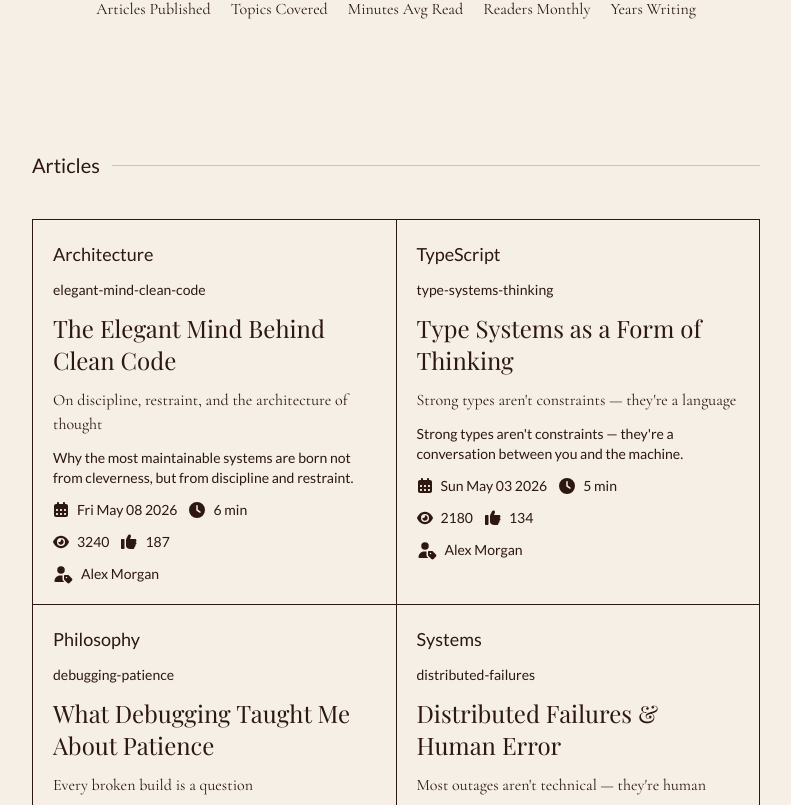
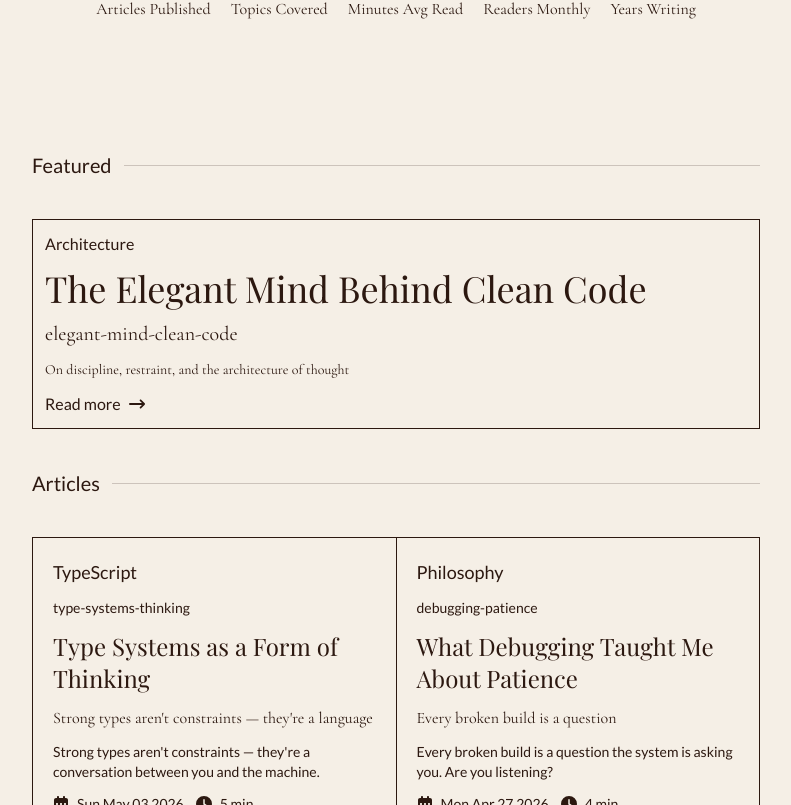
Before and after one commit to bye-shuvo/HowILearnedIt, a React (Vite) app: page / in a window 1280 px wide. Shown: the part 709-1514 px from the top of the page, without its empty margins (244-1035 px from the left). Built offline with nearby package versions, Linux system fonts and the light colour scheme; a web font is replaced by a local one.

Commit message:
Update : Added featured article section

```diff
--- a/src/Articles/types.ts
+++ b/src/Articles/types.ts
@@ -1,12 +1,26 @@
-export type ArticleTag =
-  | "Architecture"
-  | "TypeScript"
-  | "Systems"
-  | "Philosophy"
-  | "Craft"
-  | "DevOps"
-  | "Open Source"
-  | "Career";
+export const ARTICLE_TAGS = [
+  "Architecture",
+  "TypeScript",
+  "Systems",
+  "Philosophy",
+  "Craft",
+  "DevOps",
+  "Open Source",
+  "Career",
+  "Performance",
+  "Security",
+  "Testing",
+  "API Design",
+  "Database",
+  "Frontend",
+  "Backend",
+  "AI & ML",
+  "Tooling",
+  "Algorithms",
+  "Leadership",
+];
+
+export type ArticleTag = (typeof ARTICLE_TAGS)[number];
 
 export type ArticleSize = "featured" | "large" | "medium" | "small";
 
@@ -38,7 +52,7 @@ export interface Article {
   readTime: string;
   wordCount: number;
   featured: boolean;
-  status: "draft" | "published" | "archived";
+  status: "draft" | "published" | "archived" | string;
 
   // Engagement
   views?: number;
--- a/src/Home/ArticleGrid.tsx
+++ b/src/Home/ArticleGrid.tsx
@@ -1,6 +1,6 @@
 import React from "react";
-import Topics from "./Topics";
 import { type Article } from "../Articles/types.ts";
+import H1 from "../utils/H1.tsx";
 
 const ArticleGrid = () => {
   const ARTICLES: Article[] = [
@@ -156,12 +156,10 @@ const ArticleGrid = () => {
       views: 3780,
       likes: 267,
     },
-  ];
+  ].filter((article) => article.featured === false);
   return (
-    <section id="article-grid" className="max-w-full w-full h-fit px-5">
-      <h1 className="mb-10 text-xl flex items-center gap-3 w-full">
-        Articles <p className="w-full h-px bg-text/20"></p>
-      </h1>
+    <section id="article-grid" className="max-w-full w-full h-fit px-5 laptop-lg:px-0">
+        <H1 heading="Articles" />
       <div className="grid grid-cols-1 tablet-lg:grid-cols-2 border-t border-l">
         {ARTICLES.map((article, index) => {
           return (
--- /dev/null
+++ b/src/Home/Featured.tsx
@@ -0,0 +1,196 @@
+import React from "react";
+import { type Article } from "../Articles/types.ts";
+import H1 from "../utils/H1.tsx";
+
+const Featured = () => {
+      const ARTICLES: Article[] = [
+    {
+      id: "1",
+      slug: "elegant-mind-clean-code",
+      title: "The Elegant Mind Behind Clean Code",
+      subtitle: "On discipline, restraint, and the architecture of thought",
+      excerpt:
+        "Why the most maintainable systems are born not from cleverness, but from discipline and restraint.",
+      content: "",
+      tag: "Architecture",
+      topics: ["Clean Code", "Software Design", "Best Practices"],
+      author: { id: "1", name: "Alex Morgan", initials: "AM" },
+      publishedAt: "2026-05-08T09:00:00Z",
+      readTime: "6 min",
+      wordCount: 1420,
+      featured: true,
+      status: "published",
+      views: 3240,
+      likes: 187,
+    },
+    {
+      id: "2",
+      slug: "type-systems-thinking",
+      title: "Type Systems as a Form of Thinking",
+      subtitle: "Strong types aren't constraints — they're a language",
+      excerpt:
+        "Strong types aren't constraints — they're a conversation between you and the machine.",
+      content: "",
+      tag: "TypeScript",
+      topics: ["TypeScript", "Type Safety", "Developer Experience"],
+      author: { id: "1", name: "Alex Morgan", initials: "AM" },
+      publishedAt: "2026-05-03T09:00:00Z",
+      readTime: "5 min",
+      wordCount: 1180,
+      featured: false,
+      status: "published",
+      views: 2180,
+      likes: 134,
+    },
+    {
+      id: "3",
+      slug: "debugging-patience",
+      title: "What Debugging Taught Me About Patience",
+      subtitle: "Every broken build is a question",
+      excerpt:
+        "Every broken build is a question the system is asking you. Are you listening?",
+      content: "",
+      tag: "Philosophy",
+      topics: ["Debugging", "Mindset", "Engineering Culture"],
+      author: { id: "1", name: "Alex Morgan", initials: "AM" },
+      publishedAt: "2026-04-27T09:00:00Z",
+      readTime: "4 min",
+      wordCount: 960,
+      featured: false,
+      status: "published",
+      views: 1870,
+      likes: 112,
+    },
+    {
+      id: "4",
+      slug: "distributed-failures",
+      title: "Distributed Failures & Human Error",
+      subtitle: "Most outages aren't technical — they're human",
+      excerpt:
+        "Most outages aren't caused by bad code. They're caused by bad assumptions baked in at design time.",
+      content: "",
+      tag: "Systems",
+      topics: ["Distributed Systems", "Reliability", "Incident Response"],
+      author: { id: "1", name: "Alex Morgan", initials: "AM" },
+      publishedAt: "2026-04-20T09:00:00Z",
+      readTime: "7 min",
+      wordCount: 1640,
+      featured: false,
+      status: "published",
+      views: 2560,
+      likes: 201,
+    },
+    {
+      id: "5",
+      slug: "terminal-creative-space",
+      title: "The Terminal as a Creative Space",
+      subtitle: "Precision as an aesthetic",
+      excerpt:
+        "There's a particular beauty in a tool that demands precision and rewards fluency.",
+      content: "",
+      tag: "Craft",
+      topics: ["Terminal", "Developer Tools", "Workflow"],
+      author: { id: "1", name: "Alex Morgan", initials: "AM" },
+      publishedAt: "2026-04-14T09:00:00Z",
+      readTime: "5 min",
+      wordCount: 1100,
+      featured: false,
+      status: "published",
+      views: 1420,
+      likes: 98,
+    },
+    {
+      id: "6",
+      slug: "devops-empathy",
+      title: "DevOps as Empathy for Future You",
+      subtitle: "The ops you skip today is the crisis you own tomorrow",
+      excerpt:
+        "Writing good pipelines is an act of empathy — mostly for yourself, six months from now, at 2am.",
+      content: "",
+      tag: "DevOps",
+      topics: ["DevOps", "CI/CD", "Engineering Culture"],
+      author: { id: "1", name: "Alex Morgan", initials: "AM" },
+      publishedAt: "2026-04-07T09:00:00Z",
+      readTime: "6 min",
+      wordCount: 1350,
+      featured: false,
+      status: "published",
+      views: 1980,
+      likes: 143,
+    },
+    {
+      id: "7",
+      slug: "open-source-labor",
+      title: "The Invisible Labor of Open Source",
+      subtitle: "On maintainers, burnout, and the software we take for granted",
+      excerpt:
+        "Behind every library you depend on is a person who never asked to be depended on this much.",
+      content: "",
+      tag: "Open Source",
+      topics: ["Open Source", "Burnout", "Community"],
+      author: { id: "1", name: "Alex Morgan", initials: "AM" },
+      publishedAt: "2026-03-30T09:00:00Z",
+      readTime: "8 min",
+      wordCount: 1860,
+      featured: false,
+      status: "published",
+      views: 4120,
+      likes: 312,
+    },
+    {
+      id: "8",
+      slug: "career-slow-burn",
+      title: "The Slow Burn of a Software Career",
+      subtitle: "Compounding effort, invisible progress",
+      excerpt:
+        "Most career growth is invisible until it suddenly isn't. You don't level up — you accumulate.",
+      content: "",
+      tag: "Career",
+      topics: ["Career Growth", "Seniority", "Long Game"],
+      author: { id: "1", name: "Alex Morgan", initials: "AM" },
+      publishedAt: "2026-03-22T09:00:00Z",
+      readTime: "5 min",
+      wordCount: 1090,
+      featured: false,
+      status: "published",
+      views: 3780,
+      likes: 267,
+    },
+  ];
+    const FEATURED_ARTICLES = ARTICLES.filter((article) => article.featured === true);
+  return (
+    <section className="max-w-full flex flex-col justify-center items-center px-5 laptop-lg:px-0 mb-10">
+     <H1 heading = "Featured" />
+      {FEATURED_ARTICLES.map((article, index) => {
+        return (
+          <div key={index} className="w-full p-3 laptop-lg:p-5 flex flex-col gap-3 laptop-lg:gap-5 border border-text">
+            <p className="laptop-lg:text-lg">{article.tag}</p>
+            <p className="font-content-title text-4xl laptop-lg:text-5xl">
+              {article.title}
+            </p>
+            <p className="font-content-subtitle text-xl laptop-lg:text-2xl">
+              {article.slug}
+            </p>
+            <p className="font-content-subtitle text-sm laptop-lg:text-lg">{
+      article.subtitle}</p>
+            <button className="flex items-center gap-2 transition-all ease-in-out duration-300">
+              Read more
+              <svg
+                className="h-4 w-4"
+                xmlns="http://www.w3.org/2000/svg"
+                viewBox="0 0 576 512"
+              >
+                <path
+                  className="fill-text"
+                  d="M566.6 278.6c12.5-12.5 12.5-32.8 0-45.3l-128-128c-12.5-12.5-32.8-12.5-45.3 0s-12.5 32.8 0 45.3L466.7 224 32 224c-17.7 0-32 14.3-32 32s14.3 32 32 32l434.7 0-73.4 73.4c-12.5 12.5-12.5 32.8 0 45.3s32.8 12.5 45.3 0l128-128z"
+                />
+              </svg>
+            </button>
+          </div>
+        );
+      })}
+    </section>
+  );
+};
+
+export default Featured;
--- /dev/null
+++ b/src/Home/Footer.tsx
@@ -0,0 +1,11 @@
+import React from 'react'
+
+const Footer = () => {
+  return (
+    <footer>
+
+    </footer>
+  )
+}
+
+export default Footer
--- a/src/Home/Home.tsx
+++ b/src/Home/Home.tsx
@@ -3,16 +3,19 @@ import LandingPage from "./LandingPage.tsx";
 import ArticleGrid from "./ArticleGrid.tsx";
 import Explore from "./Explore.tsx";
 import Quote from "./Quote.tsx";
+import Footer from "./Footer.tsx";
+import Featured from "./Featured.tsx";
 
 const Home = () => {
   return (
     <div id="home" className="min-h-dvh bg-offset-white tablet-lg:px-[20vw] selection:bg-offset-white-hover font-base text-text">
       <Navbar />
       <LandingPage />
+      <Featured />
       <ArticleGrid />
       <Quote />
       <Explore />
-      <footer></footer>
+      <Footer />
     </div>
   );
 };
--- /dev/null
+++ b/src/Home/Newsletter.tsx
@@ -0,0 +1,11 @@
+import React from 'react'
+
+const Newsletter = () => {
+  return (
+    <div>
+
+    </div>
+  )
+}
+
+export default Newsletter
--- /dev/null
+++ b/src/utils/H1.tsx
@@ -0,0 +1,11 @@
+import React from 'react'
+
+const H1 = ({heading}: {heading: string}) => {
+  return (
+      <h1 className="mb-10 text-xl flex items-center gap-3 w-full">
+        {heading} <p className="w-full h-px bg-text/20"></p>
+      </h1>
+  )
+}
+
+export default H1
```
